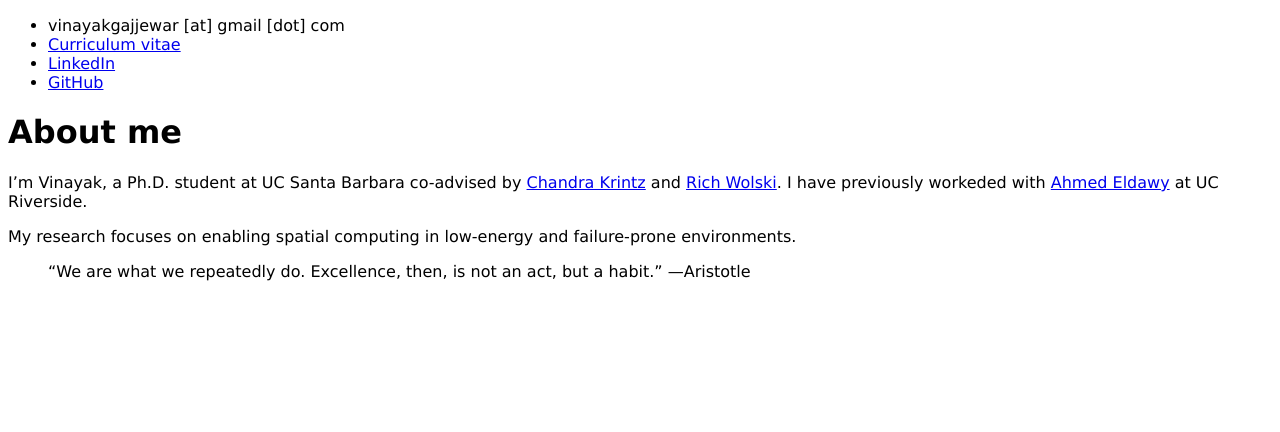
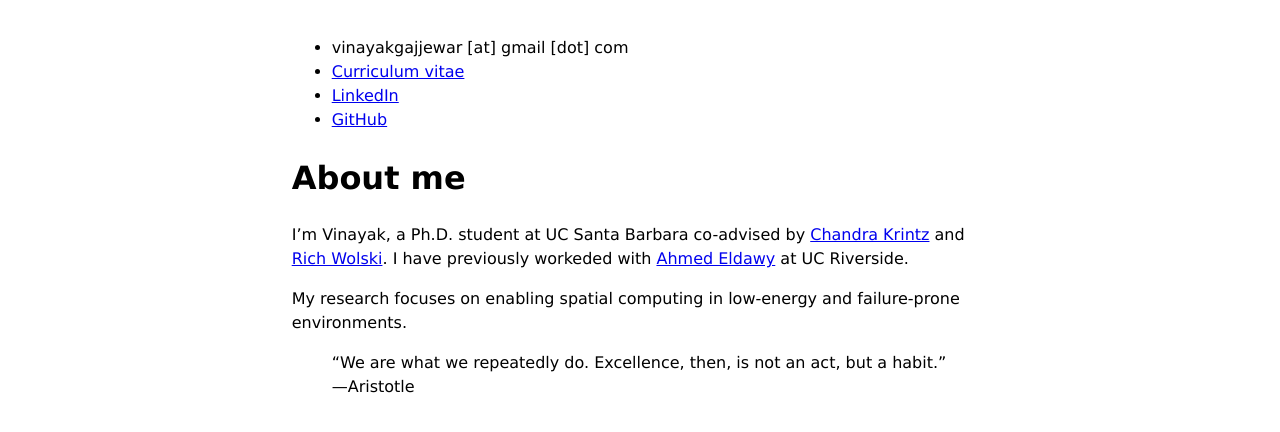
Before and after one commit to vinayakgajjewar/vinayakgajjewar.github.io, a Jekyll site: the page built from index.md, in a window 1280 px wide. Shown: the top 432 px of the page. Built offline with Jekyll 4.4.1, drawn with Linux system fonts in a browser that asks for light colours.

Commit message:
better styling

```diff
--- a/assets/css/style.css
+++ b/assets/css/style.css
@@ -1,3 +1,7 @@
-body {
+html {
+    max-width: 70ch;
+    padding: 2ch;
+    margin: auto;
+    line-height: 1.5;
     font-family: 'Verdana', sans-serif;
 }
```
